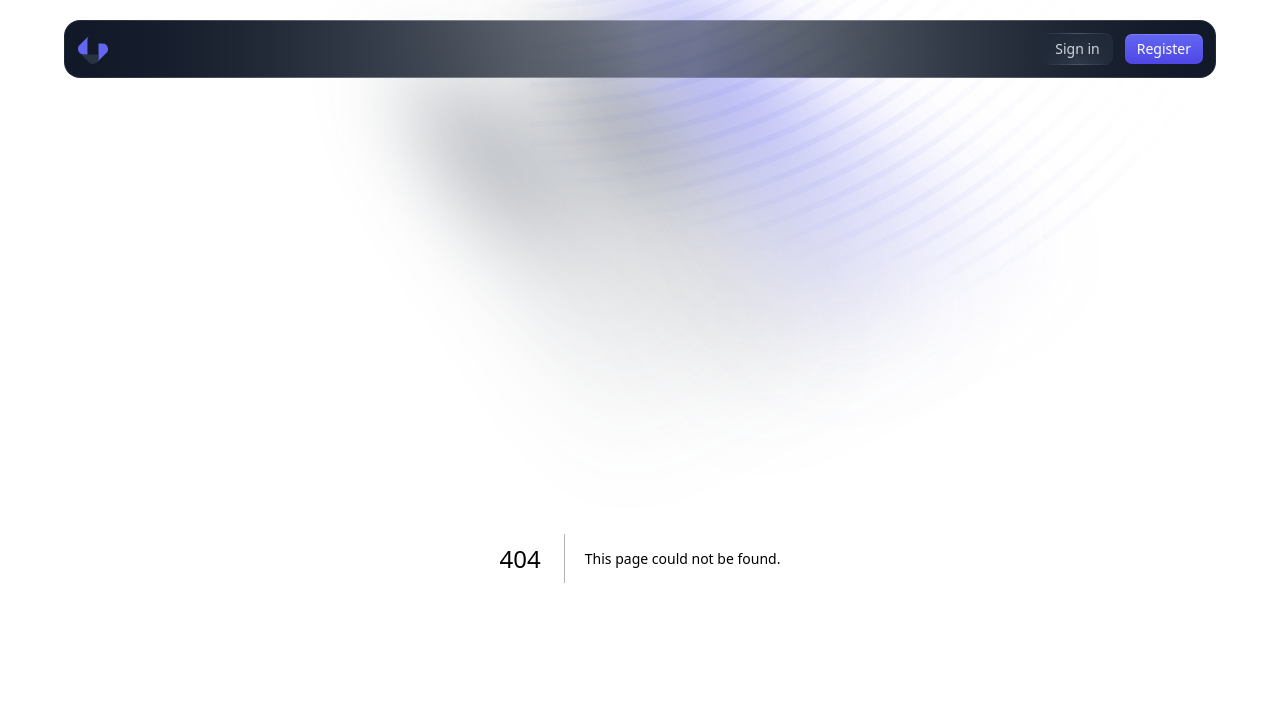
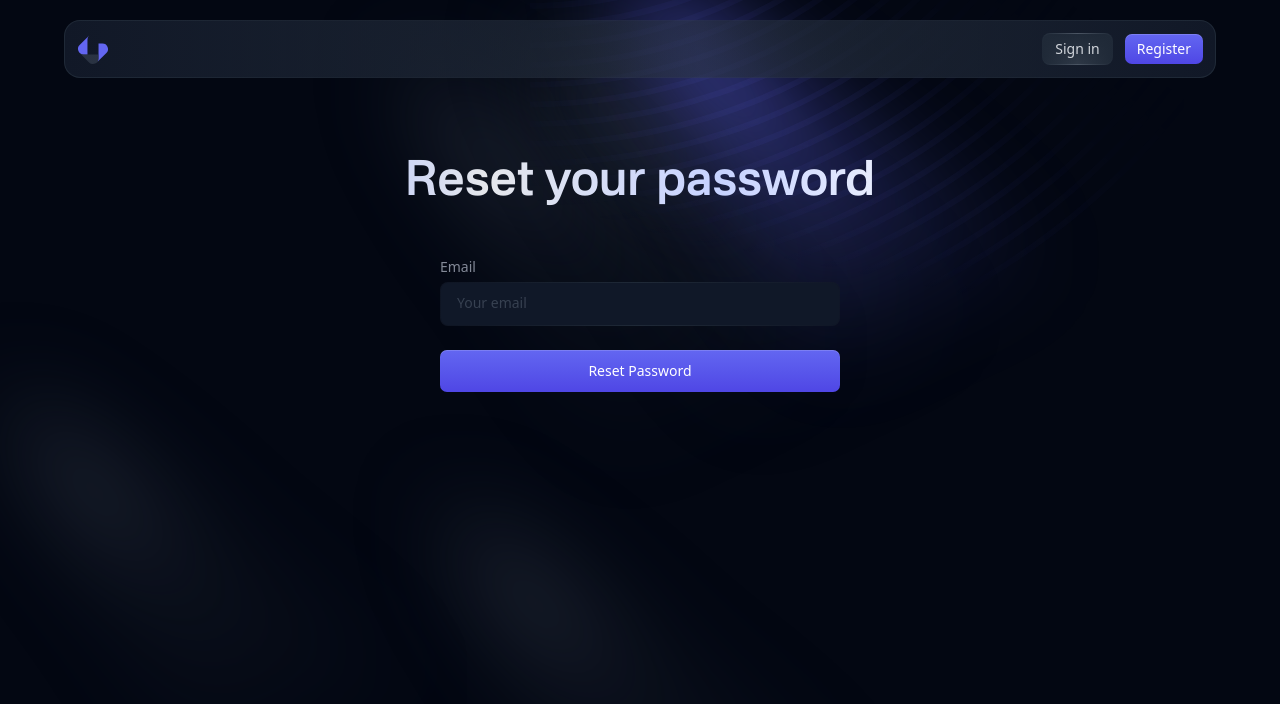
Before and after one commit to HarieFz/ai-product-tools-landing, a Next.js app: page /forgotpassword in a window 1280 px wide. Before the commit this address had no page. Shown: the top 704 px of the page. Built offline with nearby package versions, Linux system fonts and the light colour scheme.

Commit message:
feat: sliced forgot password page

```diff
--- /dev/null
+++ b/src/app/(auth)/forgotpassword/page.tsx
@@ -0,0 +1,29 @@
+import CustomButton from "@/components/CustomButton";
+import { Field, Input, Label } from "@headlessui/react";
+import React from "react";
+
+export default function Signin() {
+  return (
+    <div className="w-full flex flex-col items-center">
+      <div className="mb-12">
+        <h1 className="animate-gradient bg-[linear-gradient(to_right,var(--color-gray-200),var(--color-indigo-200),var(--color-gray-50),var(--color-indigo-300),var(--color-gray-200))] bg-[length:200%_auto] bg-clip-text font-nacelle font-semibold text-transparent text-5xl">
+          Reset your password
+        </h1>
+      </div>
+      <div className="w-[400px] flex flex-col items-center gap-5">
+        <Field className="w-full">
+          <Label className="form-label">Email</Label>
+          <div className="form-border">
+            <Input placeholder="Your email" className="form-input group" />
+          </div>
+        </Field>
+
+        <div className="w-full shrink-0 flex flex-col gap-5 mt-1">
+          <CustomButton variant="primary" size="large">
+            Reset Password
+          </CustomButton>
+        </div>
+      </div>
+    </div>
+  );
+}
--- a/src/app/(auth)/layout.tsx
+++ b/src/app/(auth)/layout.tsx
@@ -3,12 +3,12 @@ import BlurredShapeGray from "../../../public/images/blurred-shape-gray.svg";
 
 export default function AuthLayout({ children }: { children: React.ReactNode }) {
   return (
-    <main className="relative">
+    <main className="relative min-h-screen overflow-y-clip">
       {children}
-      <div className="absolute -bottom-130 -left-40">
+      <div className="absolute bottom-0 -left-40 -z-10">
         <BlurredShapeGray />
       </div>
-      <div className="absolute -bottom-150 right-28">
+      <div className="absolute -bottom-28 right-28 -z-10">
         <BlurredShape />
       </div>
     </main>
--- a/src/app/(auth)/signin/page.tsx
+++ b/src/app/(auth)/signin/page.tsx
@@ -15,7 +15,7 @@ export default function Signin() {
         <Field className="w-full">
           <Label className="form-label">Email</Label>
           <div className="form-border">
-            <Input placeholder="Your Full Name" className="form-input group" />
+            <Input placeholder="Your email" className="form-input group" />
           </div>
         </Field>
 
@@ -27,7 +27,7 @@ export default function Signin() {
             </Link>
           </div>
           <div className="form-border">
-            <Input placeholder="Your Password" className="form-input group" />
+            <Input placeholder="Your password" className="form-input group" />
           </div>
         </Field>
 
--- a/src/app/(auth)/signup/page.tsx
+++ b/src/app/(auth)/signup/page.tsx
@@ -17,7 +17,7 @@ export default function Signup() {
             Name <span>*</span>
           </Label>
           <div className="form-border">
-            <Input placeholder="Your Full Name" className="form-input group" />
+            <Input placeholder="Your full name" className="form-input group" />
           </div>
         </Field>
 
@@ -26,7 +26,7 @@ export default function Signup() {
             Company Name <span>*</span>
           </Label>
           <div className="form-border">
-            <Input placeholder="Your Company Name" className="form-input group" />
+            <Input placeholder="Your company name" className="form-input group" />
           </div>
         </Field>
 
@@ -35,7 +35,7 @@ export default function Signup() {
             Work Email <span>*</span>
           </Label>
           <div className="form-border">
-            <Input placeholder="Your Work Email" className="form-input group" />
+            <Input placeholder="Your work email" className="form-input group" />
           </div>
         </Field>
 
```
